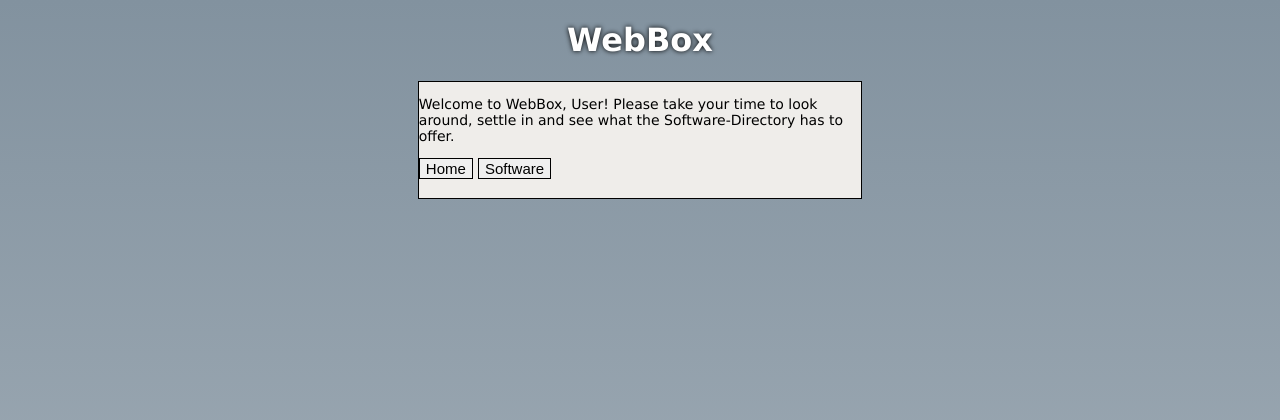
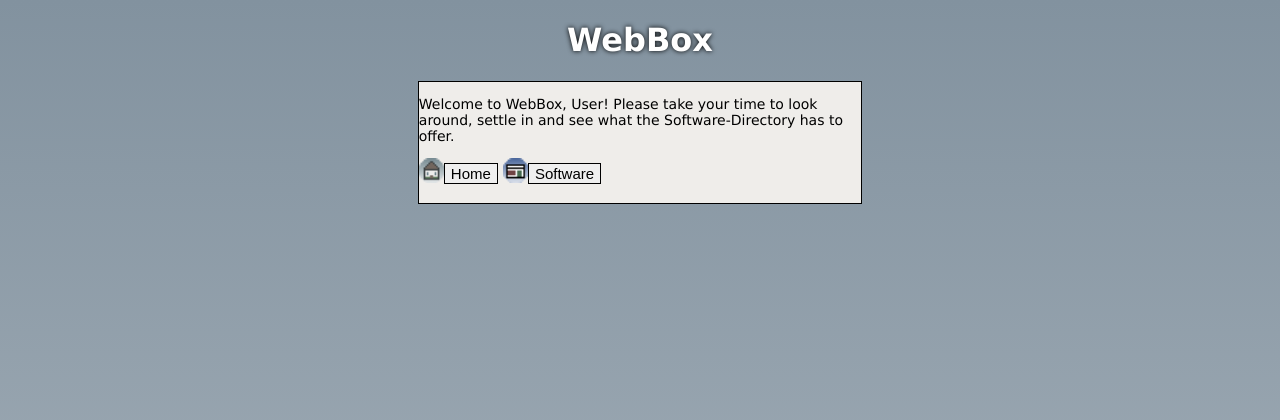
Before and after one commit to kay-ogunbo/WebBox, a PHP site: page / in a window 1280 px wide. Shown: the top 420 px of the page. Run offline with PHP 8.4, Linux system fonts and the light colour scheme.

Commit message:
Added Nav-Menu Icons To Two Nav-Menu Buttons
Added:
  - House-Icon next to the Homepage-Button on the Nav-Menu
  - Software-Icon next to the Software-Button on the Nav-Menu

```diff
--- a/src/index.php
+++ b/src/index.php
@@ -35,8 +35,8 @@
                     <p style="font-size: 14px;">
                          Welcome to WebBox, User! Please take your time to look around, settle in and see what the Software-Directory has to offer.
                     </p>
-                    <a href="index.php"><button>Home</button></a>
-                    <a href="software.php"><button>Software</button></a>
+                    <img src="assets/theme/box_icons_v1/house.png" width="25" style="vertical-align: sub;"><a href="index.php"><button>Home</button></a>
+                    <img src="assets/theme/box_icons_v1/software.png" width="25" style="vertical-align: sub;"><a href="software.php"><button>Software</button></a>
                     <br>
                     <br>
                </div>
```
